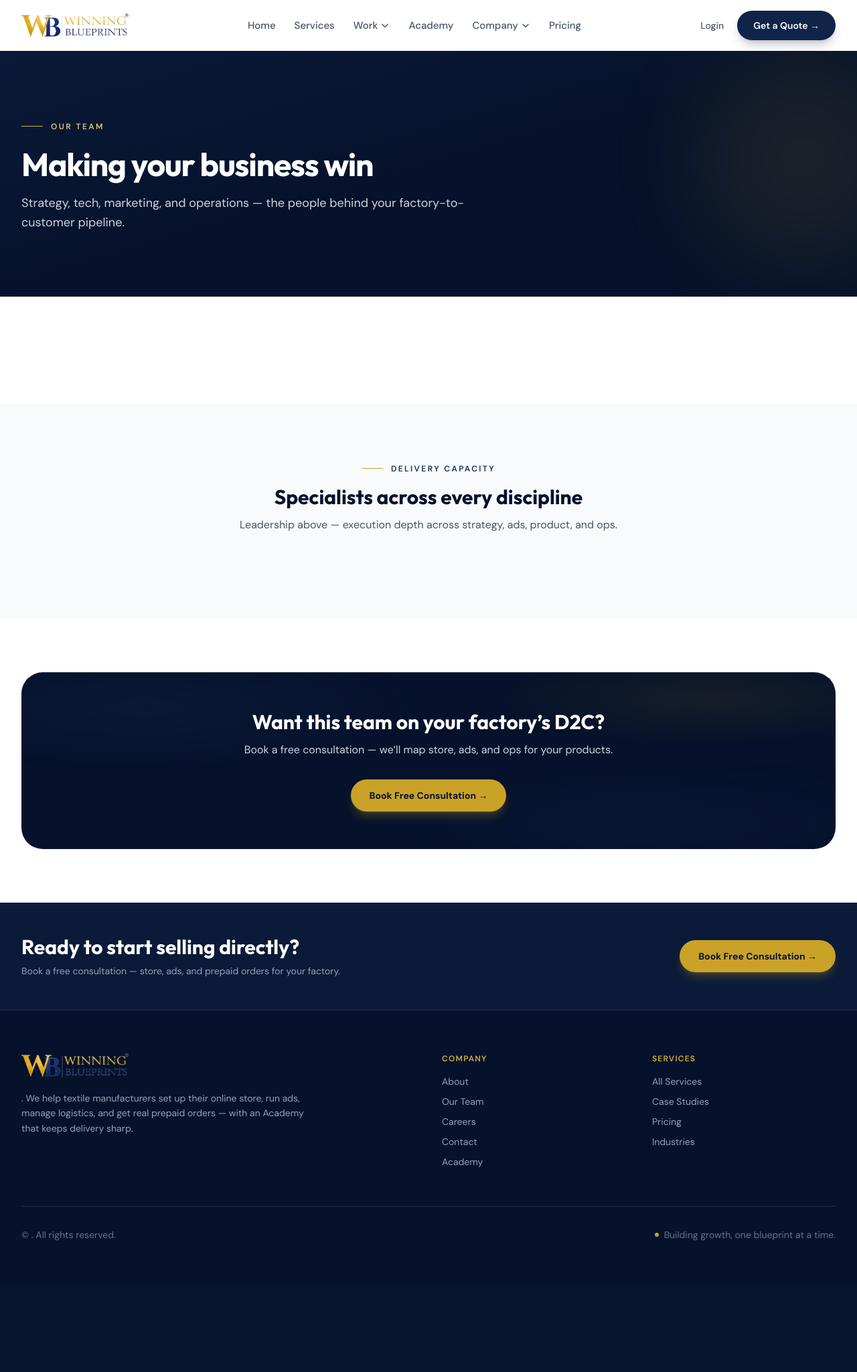
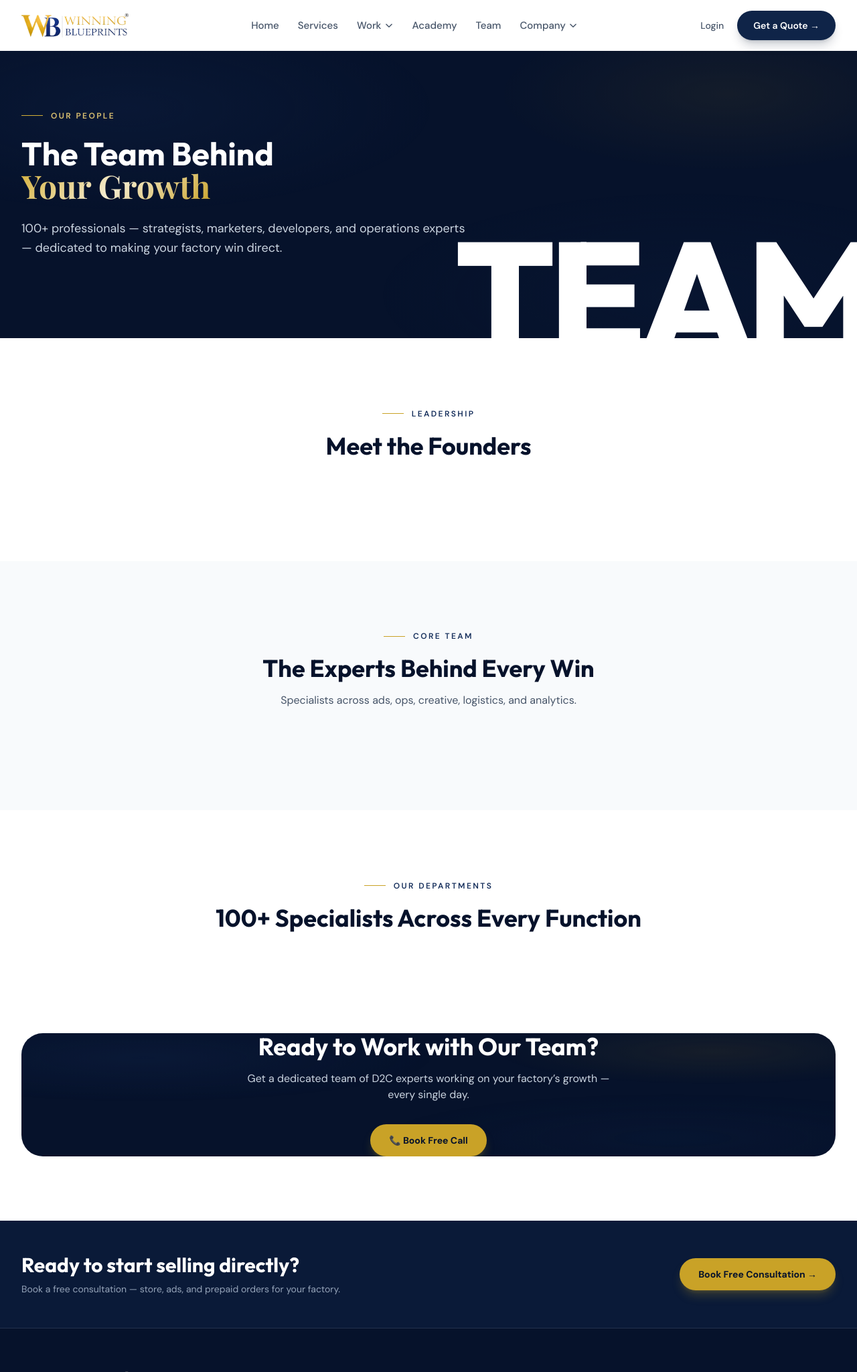
Before and after one commit to kriyespro/sd-wb2026, a Python web app: template templates/pages/team.jinja in a window 1280 px wide. Shown: the top 2049 px of the page at 67% size. Before the commit the page ends 1853 px from the top, so only its background shows below. Run offline with Jinja, Linux system fonts and the light colour scheme; the template is opened without the code that fills it, so the values that code supplies are empty.

Commit message:
Promote Team in nav and expand team page roster.
Co-authored-by: Cursor <cursoragent@cursor.com>

```diff
--- a/templates/components/nav.jinja
+++ b/templates/components/nav.jinja
@@ -6,13 +6,13 @@
         {'label': 'Case Studies', 'url': 'website:case_studies'}
     ]},
     {'label': 'Academy', 'url': 'academy:courses'},
+    {'label': 'Team', 'url': 'website:team'},
     {'label': 'Company', 'children': [
         {'label': 'About', 'url': 'website:about'},
-        {'label': 'Our Team', 'url': 'website:team'},
         {'label': 'Industries', 'url': 'website:industries'},
-        {'label': 'Careers', 'url': 'website:careers'}
+        {'label': 'Careers', 'url': 'website:careers'},
+        {'label': 'Pricing', 'url': 'website:pricing'}
     ]},
-    {'label': 'Pricing', 'url': 'website:pricing'}
 ] %}
 
 <header x-data="{ open: false, scrolled: false }"
--- a/templates/pages/team.jinja
+++ b/templates/pages/team.jinja
@@ -1,26 +1,61 @@
 {% extends "base.jinja" %}
 
 {% block content %}
-{% set hero_eyebrow = 'Our team' %}
-{% set hero_title = 'Making your business win' %}
-{% set hero_text = 'Strategy, tech, marketing, and operations — the people behind your factory-to-customer pipeline.' %}
-{% include "components/page_hero.jinja" %}
+{# Hero #}
+<section class="relative overflow-hidden bg-brand-900 py-20 text-white sm:py-28">
+    <div class="mesh absolute inset-0 opacity-60"></div>
+    <span class="wm text-white/5" style="font-size:18vw;bottom:-8%;right:-2%;letter-spacing:-0.04em">TEAM</span>
+    <div class="relative mx-auto max-w-7xl px-4 sm:px-6 lg:px-8">
+        <span class="eyebrow !text-gold-300 before:!bg-gold-400">Our People</span>
+        <h1 class="mt-6 max-w-3xl font-display text-4xl font-bold leading-tight sm:text-5xl lg:text-6xl">
+            The Team Behind<br>
+            <span class="font-serif text-gradient-gold">Your Growth</span>
+        </h1>
+        <p class="mt-6 max-w-2xl text-lg leading-relaxed text-slate-300">
+            100+ professionals — strategists, marketers, developers, and operations experts —
+            dedicated to making your factory win direct.
+        </p>
+        <div class="mt-10 flex flex-wrap gap-8">
+            {% for stat in stats[:3] %}
+            <div>
+                <p class="font-display text-3xl font-bold text-gold-300">{{ stat.value }}{{ stat.suffix }}</p>
+                <p class="mt-1 text-xs uppercase tracking-widest text-slate-400">{{ stat.label }}</p>
+            </div>
+            {% endfor %}
+        </div>
+    </div>
+</section>
 
-<section class="py-20">
+{# Founders #}
+<section class="py-24">
     <div class="mx-auto max-w-7xl px-4 sm:px-6 lg:px-8">
-        <div class="grid gap-8 sm:grid-cols-2 lg:grid-cols-4">
-            {% for member in team %}
-            <article class="overflow-hidden rounded-3xl border border-slate-200 bg-white shadow-sm transition hover:-translate-y-1 hover:shadow-lg">
-                <img src="{{ member.image }}" alt="{{ member.name }}" class="h-56 w-full object-cover">
-                <div class="p-6">
-                    <h2 class="font-display text-xl font-bold text-ink-900">{{ member.name }}</h2>
-                    <p class="mt-1 text-sm font-semibold text-brand-600">{{ member.role }}</p>
-                    <div class="mt-3 flex flex-wrap gap-1.5">
-                        {% for tag in member.tags %}
-                        <span class="rounded-full bg-slate-100 px-2.5 py-0.5 text-[10px] font-semibold uppercase tracking-wide text-slate-600">{{ tag }}</span>
-                        {% endfor %}
+        <div class="mx-auto max-w-2xl text-center">
+            <span class="eyebrow justify-center">Leadership</span>
+            <h2 class="mt-5 font-display text-3xl font-bold text-ink-900 sm:text-4xl">Meet the Founders</h2>
+        </div>
+
+        <div class="mt-14 grid gap-8 lg:grid-cols-2">
+            {% for member in founders %}
+            <article class="group overflow-hidden rounded-[2rem] border border-slate-200 bg-white shadow-sm transition hover:-translate-y-1 hover:border-brand-200 hover:shadow-xl hover:shadow-brand-900/5">
+                <div class="grid sm:grid-cols-5">
+                    <div class="relative sm:col-span-2">
+                        <img src="{{ member.image }}" alt="{{ member.name }}"
+                             class="h-64 w-full object-cover sm:h-full sm:min-h-[320px]">
+                        <div class="absolute inset-0 bg-gradient-to-t from-brand-900/50 to-transparent sm:bg-gradient-to-r sm:from-transparent sm:to-brand-900/10"></div>
+                        <span class="absolute bottom-4 left-4 flex h-12 w-12 items-center justify-center rounded-2xl bg-gold-500 font-display text-sm font-bold text-ink-900 shadow-lg">
+                            {{ member.initials }}
+                        </span>
                     </div>
-                    <p class="mt-4 text-sm leading-relaxed text-slate-600">{{ member.bio }}</p>
+                    <div class="flex flex-col justify-center p-8 sm:col-span-3 sm:p-10">
+                        <h3 class="font-display text-2xl font-bold text-ink-900">{{ member.name }}</h3>
+                        <p class="mt-1 text-sm font-semibold text-brand-600">{{ member.role }}</p>
+                        <p class="mt-5 text-sm leading-relaxed text-slate-600">{{ member.bio }}</p>
+                        <div class="mt-6 flex flex-wrap gap-2">
+                            {% for tag in member.tags %}
+                            <span class="rounded-full border border-brand-100 bg-brand-50 px-3 py-1 text-xs font-semibold text-brand-800">{{ tag }}</span>
+                            {% endfor %}
+                        </div>
+                    </div>
                 </div>
             </article>
             {% endfor %}
@@ -28,35 +63,75 @@
     </div>
 </section>
 
-<section class="bg-slate-50 py-20">
+{# Core team #}
+<section class="bg-slate-50 py-24">
     <div class="mx-auto max-w-7xl px-4 sm:px-6 lg:px-8">
-        <div class="text-center">
-            <span class="eyebrow">Delivery capacity</span>
-            <h2 class="mt-4 font-display text-3xl font-bold text-ink-900">Specialists across every discipline</h2>
-            <p class="mt-3 text-slate-600">Leadership above — execution depth across strategy, ads, product, and ops.</p>
+        <div class="mx-auto max-w-2xl text-center">
+            <span class="eyebrow justify-center">Core Team</span>
+            <h2 class="mt-5 font-display text-3xl font-bold text-ink-900 sm:text-4xl">The Experts Behind Every Win</h2>
+            <p class="mt-4 text-slate-600">Specialists across ads, ops, creative, logistics, and analytics.</p>
         </div>
-        <div class="mt-12 grid gap-5 sm:grid-cols-2 lg:grid-cols-5">
-            {% for role in team_roles %}
-            <div class="overflow-hidden rounded-3xl border border-slate-200 bg-white text-center">
-                <img src="{{ role.image }}" alt="{{ role.role }}" class="h-28 w-full object-cover">
-                <div class="p-5">
-                    <div class="font-display text-2xl font-bold text-brand-600">{{ role.count }}</div>
-                    <h3 class="mt-1 text-sm font-semibold text-ink-900">{{ role.role }}</h3>
+
+        <div class="mt-14 grid gap-5 sm:grid-cols-2 lg:grid-cols-4">
+            {% for member in core_team %}
+            <article class="group overflow-hidden rounded-3xl border border-slate-200 bg-white text-center transition hover:-translate-y-1 hover:border-brand-300 hover:shadow-lg">
+                <div class="relative overflow-hidden">
+                    <img src="{{ member.image }}" alt="{{ member.name }}"
+                         class="h-48 w-full object-cover transition duration-500 group-hover:scale-105">
+                    <div class="absolute inset-0 bg-gradient-to-t from-brand-900/40 to-transparent opacity-0 transition group-hover:opacity-100"></div>
+                    <span class="absolute bottom-3 left-3 flex h-10 w-10 items-center justify-center rounded-xl bg-white/95 font-display text-xs font-bold text-brand-700 shadow">
+                        {{ member.initials }}
+                    </span>
                 </div>
+                <div class="p-6">
+                    <h3 class="font-display text-lg font-semibold text-ink-900">{{ member.name }}</h3>
+                    <p class="mt-1 text-sm font-medium text-brand-600">{{ member.role }}</p>
+                    <div class="mt-3 flex flex-wrap justify-center gap-1.5">
+                        {% for tag in member.tags %}
+                        <span class="rounded-full bg-slate-100 px-2.5 py-0.5 text-[10px] font-semibold uppercase tracking-wide text-slate-600">{{ tag }}</span>
+                        {% endfor %}
+                    </div>
+                </div>
+            </article>
+            {% endfor %}
+        </div>
+    </div>
+</section>
+
+{# Departments #}
+<section class="py-24">
+    <div class="mx-auto max-w-7xl px-4 sm:px-6 lg:px-8">
+        <div class="mx-auto max-w-2xl text-center">
+            <span class="eyebrow justify-center">Our Departments</span>
+            <h2 class="mt-5 font-display text-3xl font-bold text-ink-900 sm:text-4xl">100+ Specialists Across Every Function</h2>
+        </div>
+
+        <div class="mt-14 grid gap-6 sm:grid-cols-2 lg:grid-cols-4">
+            {% for dept in departments %}
+            <div class="rounded-3xl border border-slate-200 bg-white p-8 transition hover:-translate-y-0.5 hover:border-gold-300 hover:shadow-md">
+                <span class="text-3xl">{{ dept.icon }}</span>
+                <h3 class="mt-5 font-display text-lg font-bold text-ink-900">
+                    {{ dept.title }}
+                    <span class="text-brand-600">({{ dept.count }})</span>
+                </h3>
+                <p class="mt-3 text-sm leading-relaxed text-slate-600">{{ dept.desc }}</p>
             </div>
             {% endfor %}
         </div>
     </div>
 </section>
 
-<section class="py-20">
+{# CTA #}
+<section class="pb-24">
     <div class="mx-auto max-w-7xl px-4 sm:px-6 lg:px-8">
-        <div class="relative overflow-hidden rounded-[2rem] bg-ink-900 p-10 text-center text-white sm:p-14">
+        <div class="relative overflow-hidden rounded-[2rem] bg-ink-900 px-8 py-14 text-center text-white sm:px-14">
             <div class="mesh absolute inset-0 opacity-70"></div>
             <div class="relative">
-                <h2 class="font-display text-2xl font-bold sm:text-3xl">Want this team on your factory’s D2C?</h2>
-                <p class="mt-3 text-slate-300">Book a free consultation — we’ll map store, ads, and ops for your products.</p>
-                <a href="{{ url('website:contact') }}" class="btn-accent mt-8 inline-flex">Book Free Consultation →</a>
+                <h2 class="font-display text-2xl font-bold sm:text-4xl">Ready to Work with Our Team?</h2>
+                <p class="mx-auto mt-4 max-w-xl text-slate-300">
+                    Get a dedicated team of D2C experts working on your factory’s growth — every single day.
+                </p>
+                <a href="{{ url('website:contact') }}" class="btn-gold mt-8 inline-flex">📞 Book Free Call</a>
             </div>
         </div>
     </div>
```
Also changed, not shown: website/data.py (+99 -12 lines), website/views.py (+7 -3 lines).
